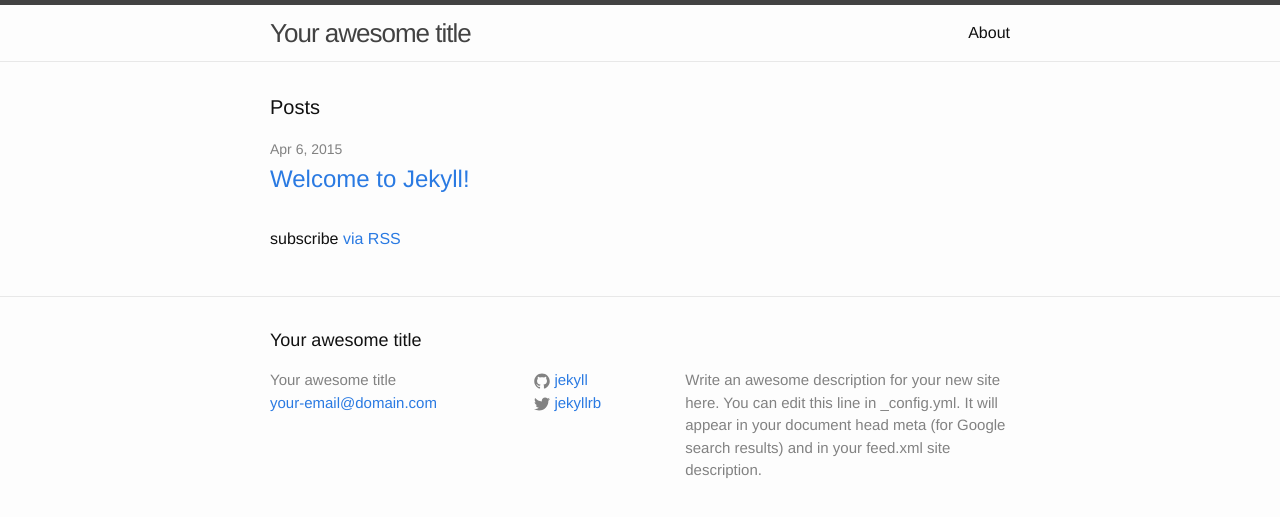
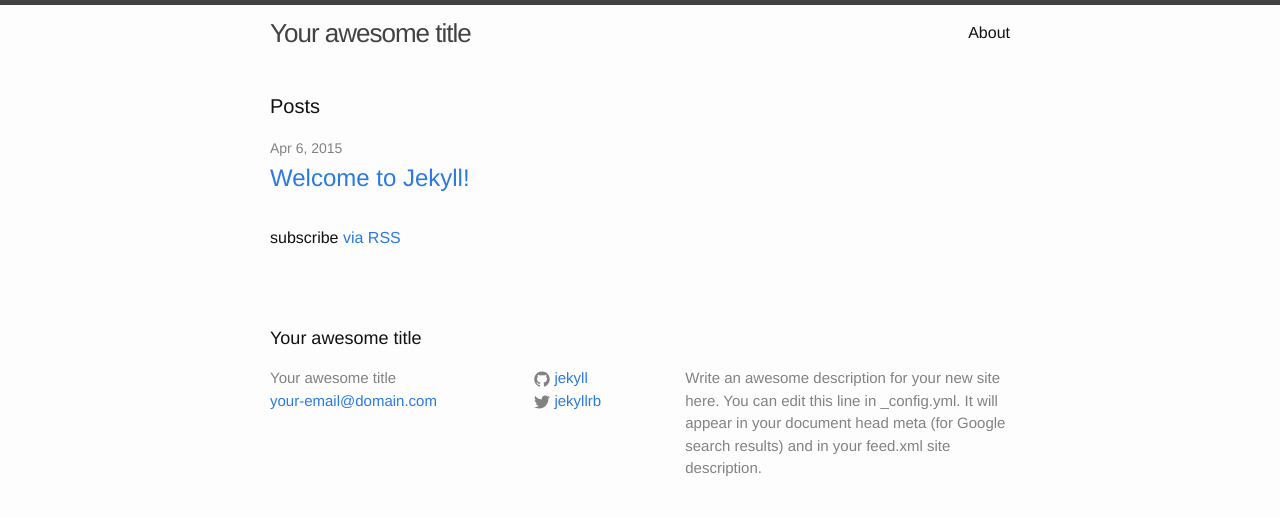
Before and after one commit to wkoszek/barelyusable, a Jekyll site: the page built from barelyusable/index.html, in a window 1280 px wide. Shown: the top 517 px of the page. Built offline with Jekyll 4.4.1, drawn with Linux system fonts in a browser that asks for light colours.

Commit message:
Remove borders from the scheme from header and footer.

```diff
--- a/barelyusable/_sass/_layout.scss
+++ b/barelyusable/_sass/_layout.scss
@@ -3,7 +3,6 @@
  */
 .site-header {
     border-top: 5px solid $grey-color-dark;
-    border-bottom: 1px solid $grey-color-light;
     min-height: 56px;
 
     // Positioning context for the mobile navigation icon
@@ -92,7 +91,6 @@
  * Site footer
  */
 .site-footer {
-    border-top: 1px solid $grey-color-light;
     padding: $spacing-unit 0;
 }
 
```
